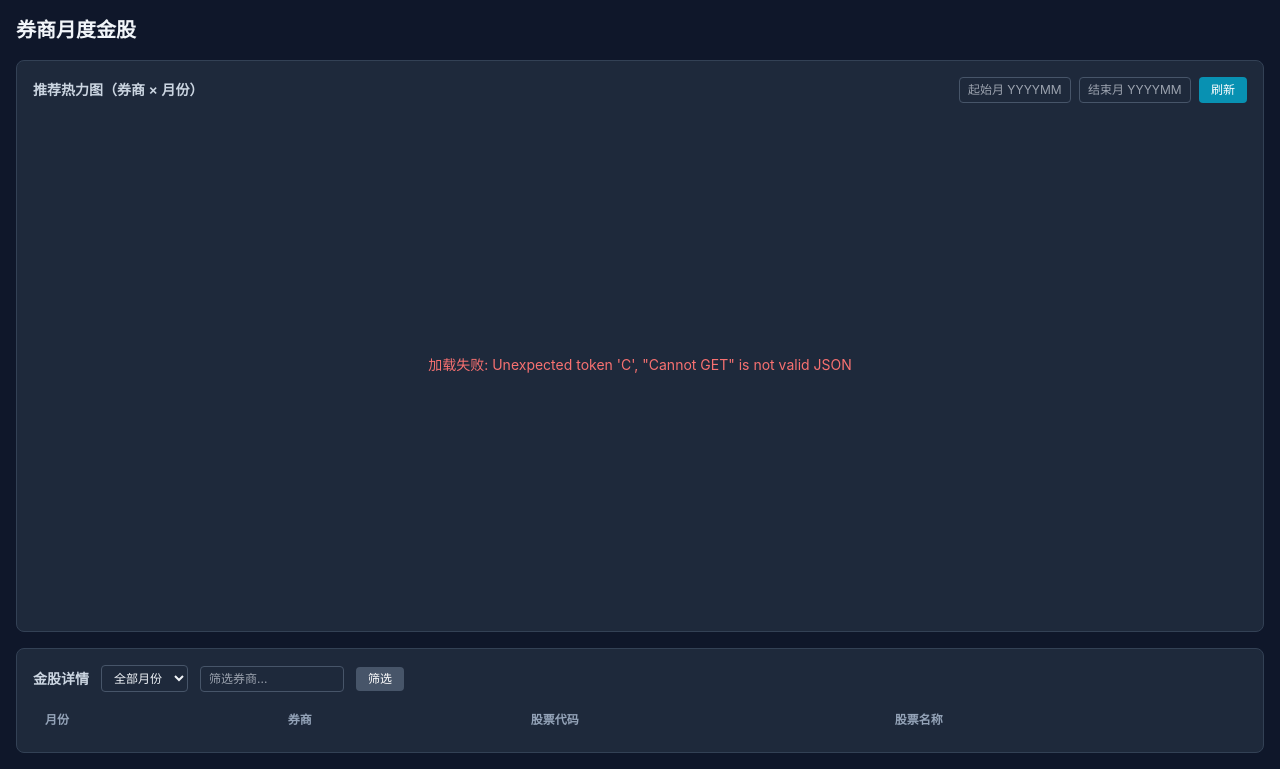
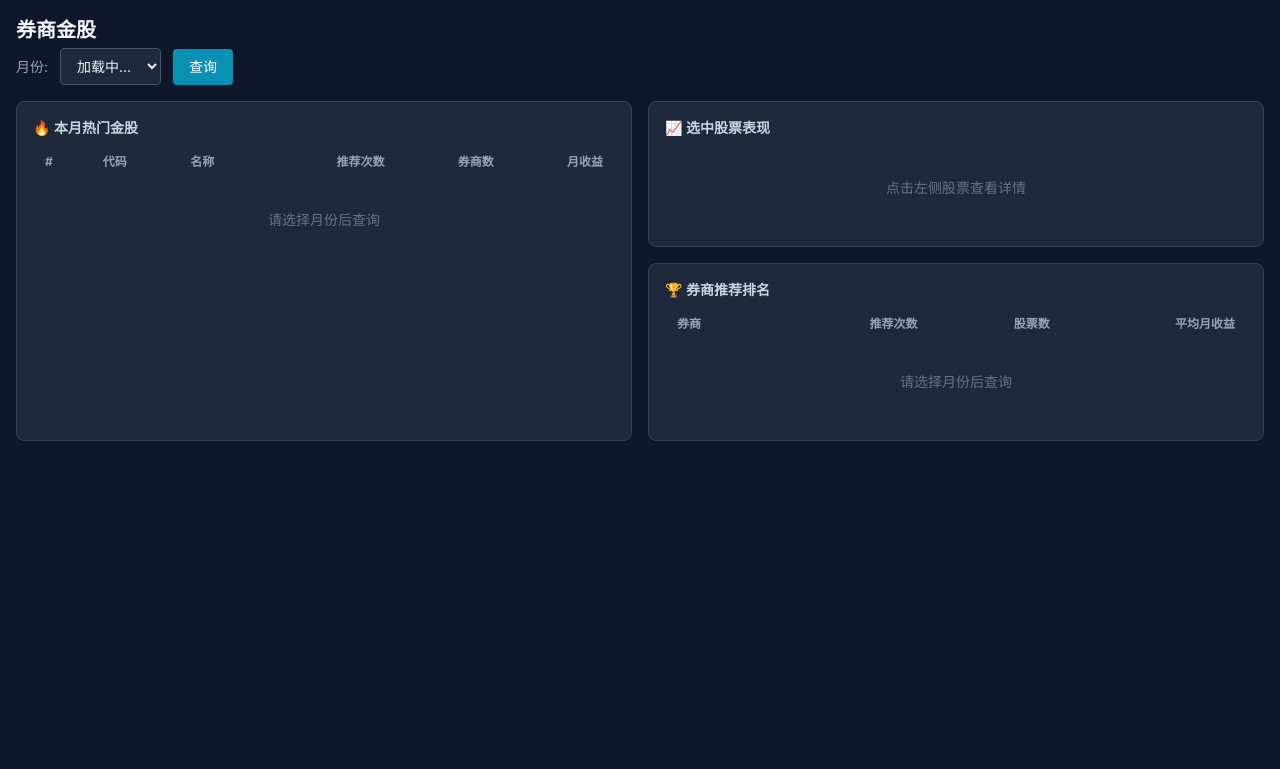
Before and after one commit to hezberg/finget, a Python web app: template src/finget/server/templates/broker.html in a window 1280 px wide. Shown: the part 45-814 px from the top of the page. After the commit the page ends 486 px from the top, so only its background shows below. Run offline with Jinja, Linux system fonts and the light colour scheme; the template is opened without the code that fills it, so the values that code supplies are empty; some libraries are stand-ins or nearby versions.

Commit message:
feat: 券商金股页面重写 — 本月热门/股票表现/券商排名三维分析
- 新增 3 个 API: top_stocks, stock_performance, broker_rank
- 页面聚焦: 当月哪些票被推最多 + 涨跌如何 + 哪些券商最准
- 30 个 server 测试全部通过

```diff
--- a/src/finget/server/templates/broker.html
+++ b/src/finget/server/templates/broker.html
@@ -3,58 +3,106 @@
 {% block head_extra %}
 <script src="https://cdn.jsdelivr.net/npm/echarts@5.6.0/dist/echarts.min.js"></script>
 <style>
-    .heatmap-cell { font-size: 10px; }
+    .return-up { color: #ef4444; font-weight: 600; }
+    .return-down { color: #22c55e; font-weight: 600; }
+    .clickable-row { cursor: pointer; }
+    .clickable-row:hover { background-color: #334155 !important; }
+    .selected-row { background-color: #164e63 !important; border-left: 3px solid #22d3ee; }
+    .tag { display: inline-block; padding: 1px 6px; border-radius: 4px; font-size: 10px; }
+    .tag-hot { background: #7f1d1d; color: #fca5a5; }
 </style>
 {% endblock %}
 {% block content %}
 <div class="p-4 max-w-7xl mx-auto">
-    <h1 class="text-xl font-bold mb-4">券商月度金股</h1>
+    <h1 class="text-xl font-bold mb-1">券商金股</h1>
 
-    <!-- 热力图 -->
-    <div class="card p-4 mb-4">
-        <div class="flex items-center justify-between mb-3">
-            <h2 class="text-sm font-semibold text-slate-300">推荐热力图（券商 × 月份）</h2>
-            <div class="flex gap-2">
-                <input type="text" id="start-month" placeholder="起始月 YYYYMM"
-                       class="bg-slate-800 border border-slate-600 rounded px-2 py-1 text-xs text-slate-100 w-28">
-                <input type="text" id="end-month" placeholder="结束月 YYYYMM"
-                       class="bg-slate-800 border border-slate-600 rounded px-2 py-1 text-xs text-slate-100 w-28">
-                <button id="btn-heatmap" class="bg-cyan-600 hover:bg-cyan-500 text-white text-xs px-3 py-1 rounded">
-                    刷新
+    <!-- 月份选择 -->
+    <div class="flex items-center gap-3 mb-4">
+        <label class="text-sm text-slate-400">月份:</label>
+        <select id="select-month" class="bg-slate-800 border border-slate-600 rounded px-3 py-2 text-sm text-slate-100">
+            <option value="">加载中...</option>
+        </select>
+        <button id="btn-refresh" class="bg-cyan-600 hover:bg-cyan-500 text-white text-sm px-4 py-2 rounded font-medium">
+            查询
         </button>
-            </div>
-        </div>
-        <div id="chart-heatmap" style="height:500px;">
-            <div class="flex items-center justify-center h-full text-slate-500 text-sm">加载中...</div>
-        </div>
+        <span id="info-bar" class="text-xs text-slate-500 ml-4"></span>
     </div>
 
-    <!-- 详情表 -->
+    <div class="grid grid-cols-1 lg:grid-cols-2 gap-4">
+        <!-- 左侧：本月热门金股 -->
         <div class="card p-4">
-        <div class="flex items-center gap-3 mb-3">
-            <h2 class="text-sm font-semibold text-slate-300">金股详情</h2>
-            <select id="filter-month" class="bg-slate-800 border border-slate-600 rounded px-2 py-1 text-xs text-slate-100">
-                <option value="">全部月份</option>
-            </select>
-            <input type="text" id="filter-broker" placeholder="筛选券商..."
-                   class="bg-slate-800 border border-slate-600 rounded px-2 py-1 text-xs text-slate-100 w-36">
-            <button id="btn-filter" class="bg-slate-600 hover:bg-slate-500 text-white text-xs px-3 py-1 rounded">
-                筛选
-            </button>
-            <span id="detail-count" class="text-xs text-slate-500 ml-auto"></span>
-        </div>
-        <div class="overflow-x-auto scrollbar-thin max-h-96">
-            <table class="w-full text-sm text-left" id="detail-table">
+            <h2 class="text-sm font-semibold text-slate-300 mb-2">
+                🔥 本月热门金股
+                <span id="top-count" class="text-xs text-slate-500 font-normal ml-2"></span>
+            </h2>
+            <div class="overflow-x-auto max-h-96 scrollbar-thin" id="top-stocks-container">
+                <table class="w-full text-sm" id="top-stocks-table">
                     <thead class="text-xs text-slate-400 uppercase bg-slate-800 sticky top-0">
                         <tr>
-                        <th class="px-3 py-2">月份</th>
-                        <th class="px-3 py-2">券商</th>
-                        <th class="px-3 py-2">股票代码</th>
-                        <th class="px-3 py-2">股票名称</th>
+                            <th class="px-3 py-2 text-left">#</th>
+                            <th class="px-3 py-2 text-left">代码</th>
+                            <th class="px-3 py-2 text-left">名称</th>
+                            <th class="px-3 py-2 text-right">推荐次数</th>
+                            <th class="px-3 py-2 text-right">券商数</th>
+                            <th class="px-3 py-2 text-right">月收益</th>
                         </tr>
                     </thead>
                     <tbody class="text-slate-300"></tbody>
                 </table>
+            </div>
+            <div id="top-loading" class="text-center text-slate-500 text-sm py-8">请选择月份后查询</div>
+        </div>
+
+        <!-- 右侧：选中股票详情 -->
+        <div>
+            <!-- 表现卡片 -->
+            <div class="card p-4 mb-4" id="stock-detail-card">
+                <h2 class="text-sm font-semibold text-slate-300 mb-2">📈 选中股票表现</h2>
+                <div id="stock-detail-placeholder" class="text-center text-slate-500 text-sm py-8">
+                    点击左侧股票查看详情
+                </div>
+                <div id="stock-detail-content" class="hidden">
+                    <div class="text-lg font-bold text-slate-200 mb-1" id="sd-title"></div>
+                    <div class="text-xs text-slate-500 mb-2" id="sd-brokers"></div>
+                    <div class="grid grid-cols-2 gap-3 mb-3">
+                        <div class="bg-slate-800 rounded p-3 text-center">
+                            <div class="text-xs text-slate-400">月初价</div>
+                            <div class="text-lg font-bold text-slate-200" id="sd-first"></div>
+                        </div>
+                        <div class="bg-slate-800 rounded p-3 text-center">
+                            <div class="text-xs text-slate-400">月末价</div>
+                            <div class="text-lg font-bold text-slate-200" id="sd-last"></div>
+                        </div>
+                        <div class="bg-slate-800 rounded p-3 text-center">
+                            <div class="text-xs text-slate-400">当月收益</div>
+                            <div class="text-lg font-bold" id="sd-month"></div>
+                        </div>
+                        <div class="bg-slate-800 rounded p-3 text-center">
+                            <div class="text-xs text-slate-400">3个月收益</div>
+                            <div class="text-lg font-bold" id="sd-m3"></div>
+                        </div>
+                    </div>
+                </div>
+            </div>
+
+            <!-- 券商排名 -->
+            <div class="card p-4">
+                <h2 class="text-sm font-semibold text-slate-300 mb-2">🏆 券商推荐排名</h2>
+                <div class="overflow-x-auto max-h-80 scrollbar-thin">
+                    <table class="w-full text-sm" id="broker-rank-table">
+                        <thead class="text-xs text-slate-400 uppercase bg-slate-800 sticky top-0">
+                            <tr>
+                                <th class="px-3 py-2 text-left">券商</th>
+                                <th class="px-3 py-2 text-right">推荐次数</th>
+                                <th class="px-3 py-2 text-right">股票数</th>
+                                <th class="px-3 py-2 text-right">平均月收益</th>
+                            </tr>
+                        </thead>
+                        <tbody class="text-slate-300"></tbody>
+                    </table>
+                </div>
+                <div id="broker-loading" class="text-center text-slate-500 text-sm py-8">请选择月份后查询</div>
+            </div>
         </div>
     </div>
 </div>
@@ -62,127 +110,128 @@
 
 {% block scripts %}
 <script>
-let allHeatmapData = [];
-let allMonths = [];
+let currentMonth = '';
+let selectedStock = null;
+
+function fmtReturn(v) {
+    if (v == null) return '<span class="text-slate-500">—</span>';
+    const cls = v >= 0 ? 'return-up' : 'return-down';
+    const sign = v >= 0 ? '+' : '';
+    return `<span class="${cls}">${sign}${v.toFixed(2)}%</span>`;
+}
 
 async function init() {
-    try {
-        const [hmResp, monthsResp] = await Promise.all([
-            fetch('/api/broker_recommend/heatmap'),
-            fetch('/api/broker_recommend/months'),
-        ]);
-        allHeatmapData = await hmResp.json();
-        allMonths = await monthsResp.json();
-
-        // 填充月份筛选器
-        const sel = document.getElementById('filter-month');
-        sel.innerHTML = '<option value="">全部月份</option>' +
-            allMonths.map(m => `<option value="${m}">${m}</option>`).join('');
-
-        renderHeatmap(allHeatmapData);
-        loadDetails();
-    } catch (e) {
-        document.getElementById('chart-heatmap').innerHTML =
-            '<div class="flex items-center justify-center h-full text-red-400 text-sm">加载失败: ' + e.message + '</div>';
+    const resp = await fetch('/api/broker_recommend/months');
+    const months = await resp.json();
+    const sel = document.getElementById('select-month');
+    sel.innerHTML = months.map(m => `<option value="${m}">${m.substring(0,4)}-${m.substring(4,6)}</option>`).join('');
+    if (months.length > 0) {
+        sel.value = months[0];
+        loadMonth(months[0]);
     }
 }
 
-function renderHeatmap(data) {
-    const dom = document.getElementById('chart-heatmap');
-    if (dom._echart) dom._echart.dispose();
-    const chart = echarts.init(dom);
-    dom._echart = chart;
+async function loadMonth(month) {
+    currentMonth = month;
+    document.getElementById('top-loading').classList.remove('hidden');
+    document.getElementById('top-loading').textContent = '加载中...';
+    document.getElementById('broker-loading').classList.remove('hidden');
+    document.getElementById('broker-loading').textContent = '加载中...';
+    document.getElementById('stock-detail-content').classList.add('hidden');
+    document.getElementById('stock-detail-placeholder').classList.remove('hidden');
+    selectedStock = null;
 
-    if (!data || data.length === 0) {
-        chart.setOption({
-            title: { text: '暂无金股数据', left: 'center', top: 'center', textStyle: { color: '#64748b', fontSize: 14 } }
-        });
+    const [topResp, rankResp] = await Promise.all([
+        fetch(`/api/broker_recommend/top_stocks?month=${month}&limit=20`),
+        fetch(`/api/broker_recommend/broker_rank?month=${month}&limit=20`),
+    ]);
+
+    const topStocks = await topResp.json();
+    const brokerRank = await rankResp.json();
+
+    // 渲染热门金股表
+    document.getElementById('top-loading').classList.add('hidden');
+    document.getElementById('top-count').textContent = `共 ${topStocks.length} 只`;
+    const tbody = document.querySelector('#top-stocks-table tbody');
+    if (topStocks.length === 0) {
+        tbody.innerHTML = '<tr><td colspan="6" class="px-3 py-6 text-center text-slate-500">暂无数据</td></tr>';
+    } else {
+        tbody.innerHTML = topStocks.map((s, i) => `
+            <tr class="border-b border-slate-700 clickable-row" onclick="selectStock('${s.ts_code}', '${s.name}', ${i})"
+                data-code="${s.ts_code}">
+                <td class="px-3 py-2 text-xs text-slate-500">${i + 1}</td>
+                <td class="px-3 py-2 text-xs font-mono text-cyan-400">${s.ts_code}</td>
+                <td class="px-3 py-2 text-xs">${s.name || '-'}</td>
+                <td class="px-3 py-2 text-xs text-right">
+                    ${s.rec_cnt >= 5 ? '<span class="tag tag-hot">🔥</span> ' : ''}${s.rec_cnt}
+                </td>
+                <td class="px-3 py-2 text-xs text-right text-slate-400">${s.broker_cnt}</td>
+                <td class="px-3 py-2 text-xs text-right">${fmtReturn(s.month_return)}</td>
+            </tr>
+        `).join('');
+    }
+
+    // 渲染券商排名
+    document.getElementById('broker-loading').classList.add('hidden');
+    const bt = document.querySelector('#broker-rank-table tbody');
+    if (brokerRank.length === 0) {
+        bt.innerHTML = '<tr><td colspan="4" class="px-3 py-6 text-center text-slate-500">暂无数据</td></tr>';
+    } else {
+        bt.innerHTML = brokerRank.map(b => `
+            <tr class="border-b border-slate-700">
+                <td class="px-3 py-2 text-xs">${b.broker}</td>
+                <td class="px-3 py-2 text-xs text-right">${b.rec_cnt}</td>
+                <td class="px-3 py-2 text-xs text-right text-slate-400">${b.stock_cnt}</td>
+                <td class="px-3 py-2 text-xs text-right">${fmtReturn(b.avg_return)}</td>
+            </tr>
+        `).join('');
+    }
+
+    document.getElementById('info-bar').textContent =
+        `${month.substring(0,4)}年${month.substring(4,6)}月 · ${topStocks.length}只金股 · ${brokerRank.length}家券商`;
+}
+
+async function selectStock(code, name, rowIndex) {
+    selectedStock = code;
+
+    // 高亮行
+    document.querySelectorAll('#top-stocks-table tbody tr').forEach(r => r.classList.remove('selected-row'));
+    const row = document.querySelectorAll('#top-stocks-table tbody tr')[rowIndex];
+    if (row) row.classList.add('selected-row');
+
+    // 加载表现数据
+    document.getElementById('stock-detail-placeholder').classList.add('hidden');
+    document.getElementById('stock-detail-content').classList.remove('hidden');
+    document.getElementById('sd-title').textContent = `${code} ${name}`;
+    document.getElementById('sd-brokers').textContent = '加载中...';
+    document.getElementById('sd-first').textContent = '—';
+    document.getElementById('sd-last').textContent = '—';
+    document.getElementById('sd-month').textContent = '—';
+    document.getElementById('sd-m3').textContent = '—';
+
+    const resp = await fetch(`/api/broker_recommend/stock_performance?ts_code=${code}&month=${currentMonth}`);
+    const perf = await resp.json();
+
+    if (perf.error) {
+        document.getElementById('sd-brokers').textContent = perf.error;
         return;
     }
 
-    const brokers = [...new Set(data.map(d => d.broker))];
-    const months = [...new Set(data.map(d => d.month))].sort();
-    const maxCnt = Math.max(...data.map(d => d.cnt));
-
-    // 构建矩阵
-    const seriesData = data.map(d => [months.indexOf(d.month), brokers.indexOf(d.broker), d.cnt]);
-
-    chart.setOption({
-        tooltip: {
-            formatter: p => `${brokers[p.data[1]]}<br/>${months[p.data[0]]}<br/>推荐次数: <b>${p.data[2]}</b>`
-        },
-        grid: { left: 120, right: 60, top: 10, bottom: 60 },
-        xAxis: {
-            type: 'category', data: months,
-            axisLabel: { color: '#64748b', fontSize: 9, rotate: 45,
-                formatter: v => v.substring(2, 6) },
-        },
-        yAxis: {
-            type: 'category', data: brokers,
-            axisLabel: { color: '#94a3b8', fontSize: 10 },
-        },
-        visualMap: {
-            min: 0, max: maxCnt,
-            calculable: true,
-            orient: 'vertical', right: 10, top: 'center',
-            inRange: { color: ['#1e293b', '#164e63', '#155e75', '#0e7490', '#06b6d4', '#22d3ee'] },
-            textStyle: { color: '#94a3b8' },
-        },
-        series: [{
-            type: 'heatmap',
-            data: seriesData,
-            label: { show: true, color: '#e2e8f0', fontSize: 9 },
-            emphasis: { itemStyle: { shadowBlur: 10, shadowColor: 'rgba(0,0,0,0.5)' } },
-        }]
-    });
+    document.getElementById('sd-brokers').textContent =
+        '推荐券商: ' + (perf.brokers || []).join(', ');
+    document.getElementById('sd-first').textContent = perf.first_close || '—';
+    document.getElementById('sd-last').textContent = perf.last_close || '—';
+    document.getElementById('sd-month').innerHTML = fmtReturn(perf.month_return);
+    document.getElementById('sd-m3').innerHTML = fmtReturn(perf.m3_return);
 }
 
-async function loadDetails(month, broker) {
-    let url = '/api/broker_recommend?limit=1000';
-    if (month) url += `&month=${month}`;
-    if (broker) url += `&broker=${encodeURIComponent(broker)}`;
-
-    const resp = await fetch(url);
-    const data = await resp.json();
-    document.getElementById('detail-count').textContent = `共 ${data.length} 条`;
-
-    const tbody = document.querySelector('#detail-table tbody');
-    if (data.length === 0) {
-        tbody.innerHTML = '<tr><td colspan="4" class="px-3 py-6 text-center text-slate-500">暂无数据</td></tr>';
-    } else {
-        tbody.innerHTML = data.map(r => `
-            <tr class="border-b border-slate-700 hover:bg-slate-700/50">
-                <td class="px-3 py-2 text-xs font-mono text-cyan-400">${r.month}</td>
-                <td class="px-3 py-2 text-xs">${r.broker}</td>
-                <td class="px-3 py-2 text-xs font-mono">${r.ts_code}</td>
-                <td class="px-3 py-2 text-xs">${r.name || '-'}</td>
-            </tr>
-        `).join('');
-    }
-}
-
-document.getElementById('btn-filter').addEventListener('click', () => {
-    const month = document.getElementById('filter-month').value;
-    const broker = document.getElementById('filter-broker').value.trim();
-    loadDetails(month || null, broker || null);
+document.getElementById('btn-refresh').addEventListener('click', () => {
+    const month = document.getElementById('select-month').value;
+    if (month) loadMonth(month);
 });
 
-document.getElementById('btn-heatmap').addEventListener('click', async () => {
-    const sm = document.getElementById('start-month').value.trim();
-    const em = document.getElementById('end-month').value.trim();
-    let url = '/api/broker_recommend/heatmap';
-    const params = [];
-    if (sm) params.push(`start_month=${sm}`);
-    if (em) params.push(`end_month=${em}`);
-    if (params.length) url += '?' + params.join('&');
-    const resp = await fetch(url);
-    const data = await resp.json();
-    renderHeatmap(data);
-});
-
-window.addEventListener('resize', () => {
-    const dom = document.getElementById('chart-heatmap');
-    if (dom._echart) dom._echart.resize();
+document.getElementById('select-month').addEventListener('change', function() {
+    loadMonth(this.value);
 });
 
 init();
```
Also changed, not shown: src/finget/server/routes/api.py (+149 -1 lines), tests/test_server.py (+22 -0 lines). Lines whose indentation alone changed are shown as unchanged.
